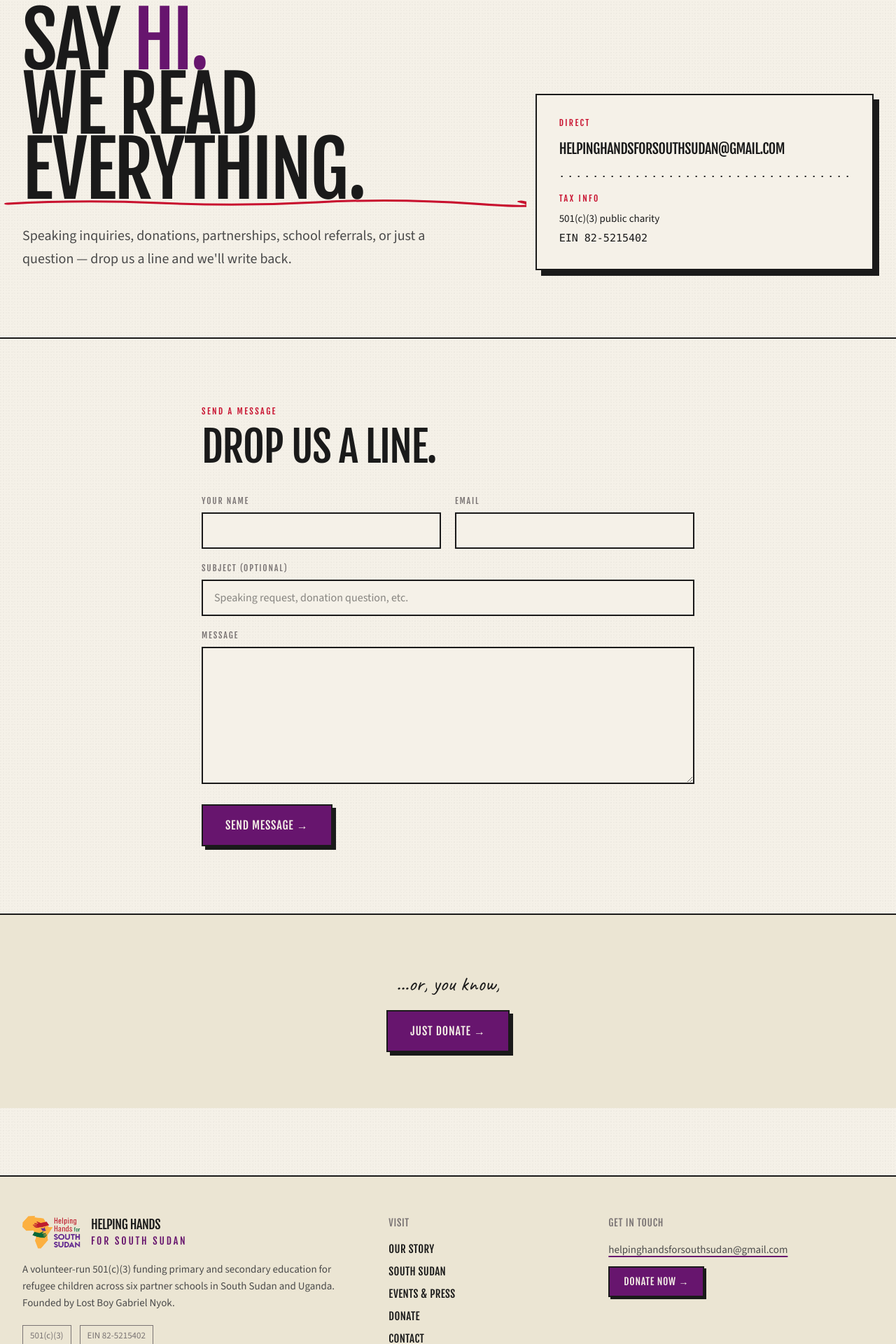
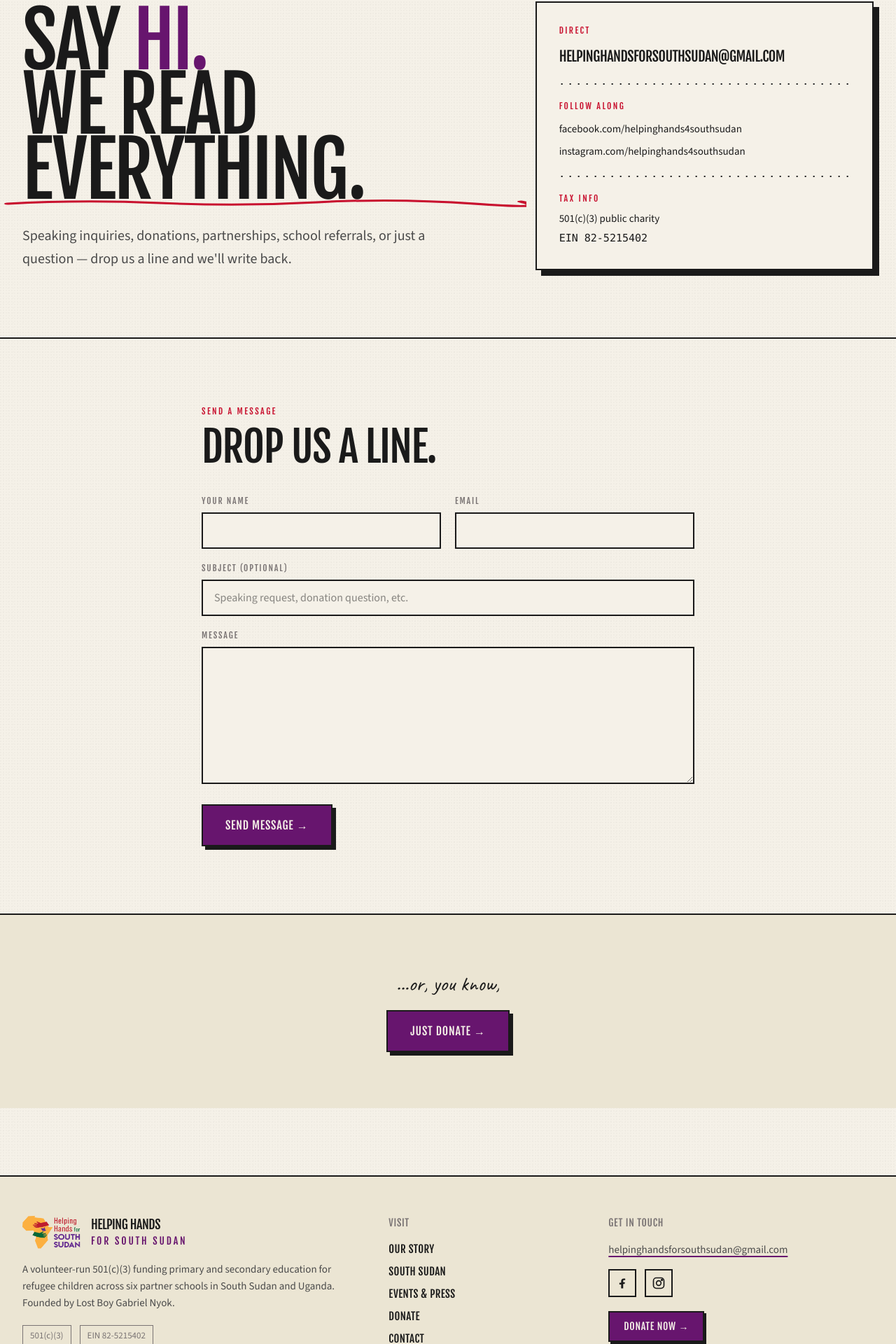
Before and after one commit to stephenstanwood/hhss, a Next.js app: page /contact in a window 1280 px wide. Shown: the part 210-2130 px from the top of the page at 70% size. Built offline with nearby package versions, Linux system fonts and the light colour scheme.

Commit message:
add facebook + instagram links to footer and contact
Co-Authored-By: Claude Opus 4.7 (1M context) <noreply@anthropic.com>

```diff
--- a/src/app/contact/page.tsx
+++ b/src/app/contact/page.tsx
@@ -38,7 +38,33 @@ export default function Contact() {
                 >
                   helpinghandsforsouthsudan@gmail.com
                 </a>
+
                 <div className="dotted-rule my-5" />
+
+                <div className="font-display uppercase tracking-[0.2em] text-xs text-red mb-3">
+                  Follow along
+                </div>
+                <div className="flex flex-col gap-2 text-[15px]">
+                  <a
+                    href="https://www.facebook.com/helpinghands4southsudan/"
+                    target="_blank"
+                    rel="noopener noreferrer"
+                    className="hover:text-purple"
+                  >
+                    facebook.com/helpinghands4southsudan
+                  </a>
+                  <a
+                    href="https://www.instagram.com/helpinghands4southsudan/"
+                    target="_blank"
+                    rel="noopener noreferrer"
+                    className="hover:text-purple"
+                  >
+                    instagram.com/helpinghands4southsudan
+                  </a>
+                </div>
+
+                <div className="dotted-rule my-5" />
+
                 <div className="font-display uppercase tracking-[0.2em] text-xs text-red mb-2">
                   Tax info
                 </div>
--- a/src/components/site-footer.tsx
+++ b/src/components/site-footer.tsx
@@ -54,7 +54,7 @@ export function SiteFooter() {
             <h3 className="font-display uppercase tracking-wider text-sm text-ink-muted mb-4">
               Get in touch
             </h3>
-            <p className="text-[15px] text-ink-soft mb-3">
+            <p className="text-[15px] text-ink-soft mb-4">
               <a
                 href="mailto:helpinghandsforsouthsudan@gmail.com"
                 className="underline decoration-2 underline-offset-4 decoration-purple hover:text-purple"
@@ -62,6 +62,32 @@ export function SiteFooter() {
                 helpinghandsforsouthsudan@gmail.com
               </a>
             </p>
+            <div className="flex items-center gap-3 mb-5">
+              <a
+                href="https://www.facebook.com/helpinghands4southsudan/"
+                target="_blank"
+                rel="noopener noreferrer"
+                aria-label="Facebook"
+                className="w-10 h-10 inline-flex items-center justify-center border-2 border-ink hover:bg-purple hover:text-paper transition-colors"
+              >
+                <svg viewBox="0 0 24 24" className="w-5 h-5" fill="currentColor" aria-hidden="true">
+                  <path d="M13.5 21v-7.5h2.5l.5-3h-3V8.5c0-.9.3-1.5 1.6-1.5H17V4.4c-.3 0-1.4-.1-2.6-.1-2.6 0-4.4 1.6-4.4 4.5v2.5H7v3h3V21h3.5z" />
+                </svg>
+              </a>
+              <a
+                href="https://www.instagram.com/helpinghands4southsudan/"
+                target="_blank"
+                rel="noopener noreferrer"
+                aria-label="Instagram"
+                className="w-10 h-10 inline-flex items-center justify-center border-2 border-ink hover:bg-purple hover:text-paper transition-colors"
+              >
+                <svg viewBox="0 0 24 24" className="w-5 h-5" fill="none" stroke="currentColor" strokeWidth="2" strokeLinecap="round" strokeLinejoin="round" aria-hidden="true">
+                  <rect x="3" y="3" width="18" height="18" rx="5" />
+                  <circle cx="12" cy="12" r="4" />
+                  <circle cx="17.5" cy="6.5" r="1" fill="currentColor" />
+                </svg>
+              </a>
+            </div>
             <Link
               href="/donate"
               className="inline-flex items-center font-display uppercase tracking-wider text-sm bg-purple text-paper px-5 py-2.5 border-2 border-ink shadow-[3px_3px_0_var(--ink)] hover:translate-x-[2px] hover:translate-y-[2px] hover:shadow-[1px_1px_0_var(--ink)] transition-all"
```
